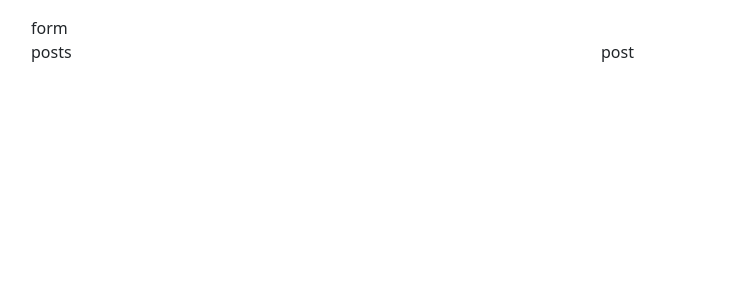
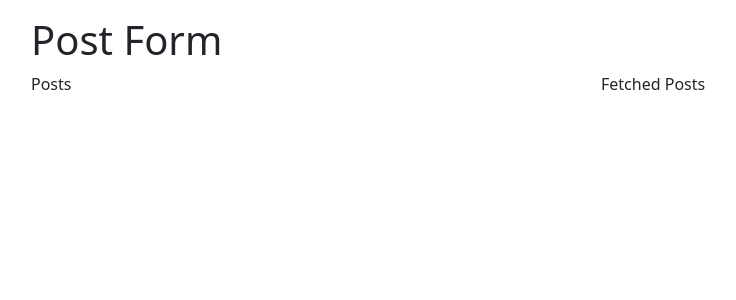
Before and after one commit to goldenyak/redux-vladilen, a React (Create React App) app in the folder my-app/: page / in a window 1280 px wide. Shown: the top 300 px of the page, without its empty margins (51-787 px from the left). Built offline with nearby package versions, Linux system fonts and the light colour scheme.

Commit message:
add some functions

```diff
--- a/my-app/src/App.js
+++ b/my-app/src/App.js
@@ -1,5 +1,8 @@
 import {Button} from "bootstrap";
 import {Container, Nav, Navbar, NavDropdown} from "react-bootstrap";
+import PostForm from "./components/PostForm";
+import Posts from "./components/Posts";
+import FetchedPosts from "./components/FetchedPosts";
 
 
 function App() {
@@ -8,15 +11,15 @@
         <div className="container pt-3">
             <div className="row">
                 <div className="col">
-                    form
+                    <PostForm/>
                 </div>
             </div>
             <div className="row">
                 <div className="col">
-                    posts
+                    <Posts/>
                 </div>
                 <div className="col">
-                    post
+                    <FetchedPosts/>
                 </div>
             </div>
         </div>
--- /dev/null
+++ b/my-app/src/components/FetchedPosts.js
@@ -0,0 +1,7 @@
+import React from "react";
+
+export default () => {
+    return (
+        <div>Fetched Posts</div>
+    )
+}
--- /dev/null
+++ b/my-app/src/components/PostForm.js
@@ -0,0 +1,16 @@
+import React from "react";
+
+export default class PostForm extends React.Component {
+    constructor(props) {
+        super(props);
+
+        this.state = {}
+    }
+    render() {
+        return (
+            <div>
+                <h1> Post Form </h1>
+            </div>
+        )
+    }
+}
--- /dev/null
+++ b/my-app/src/components/Posts.js
@@ -0,0 +1,7 @@
+import React from "react";
+
+export default () => {
+    return (
+        <div>Posts</div>
+    )
+}
```
Also changed, not shown: my-app/src/components/Post.js (added, +7 -0 lines).
